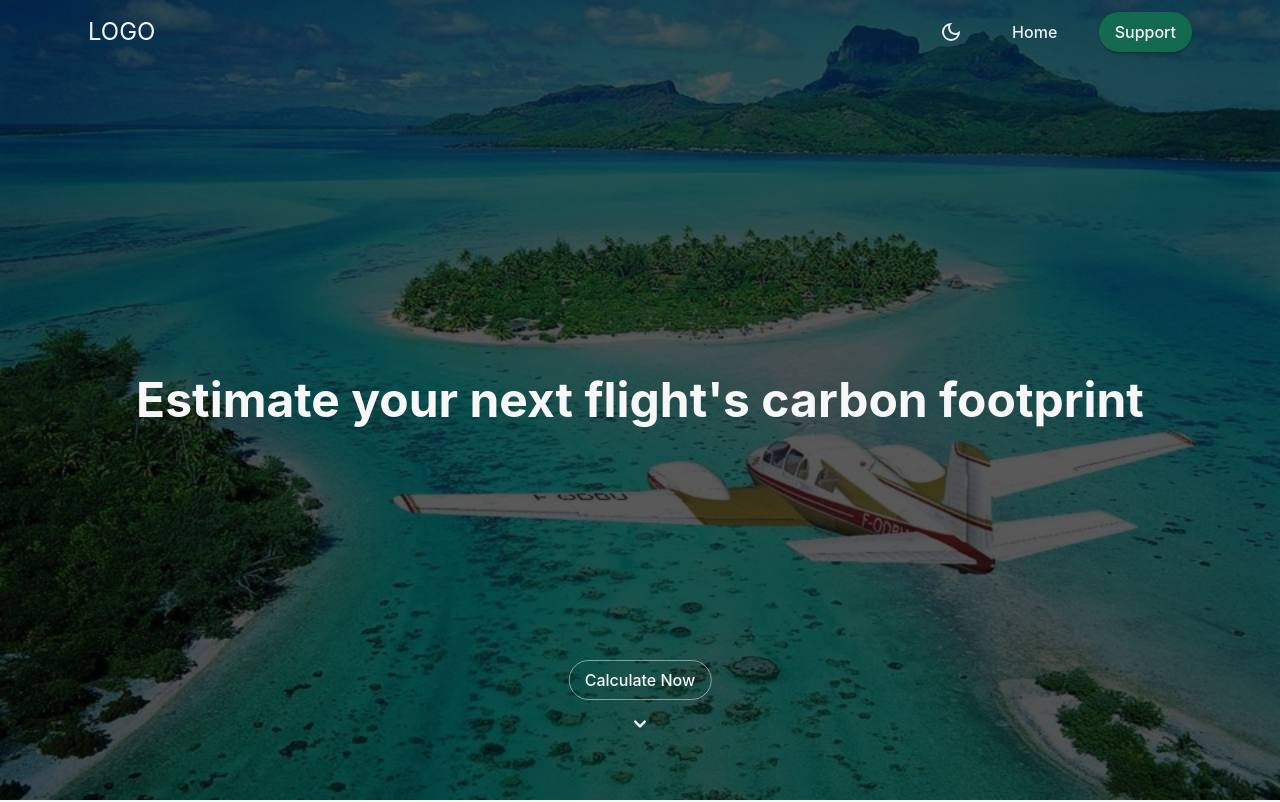
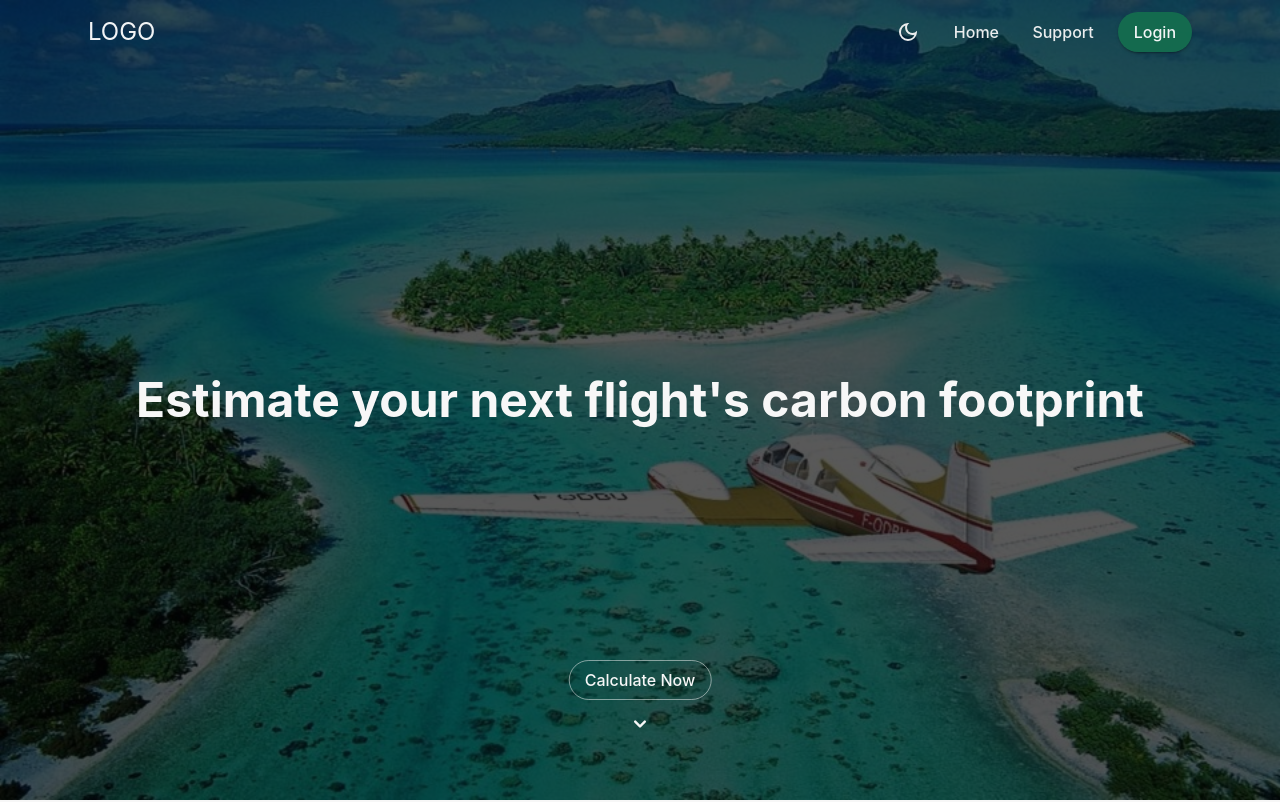
Before and after one commit to alisherkhan98/frintend-final-project, a React (Create React App) app: page / in a window 1280 px wide. Shown: the top 802 px of the page. Built offline with nearby package versions, Linux system fonts and the light colour scheme; no server answers.

Commit message:
button scale on hover

```diff
--- a/src/components/Hero.js
+++ b/src/components/Hero.js
@@ -52,6 +52,9 @@ function Hero() {
             left: "50%",
             bottom: "10%",
             transform: "translate(-50%, -50%)",
+            "&:hover": {
+              transform: "translate(-50%, -50%) scale(1.05)",
+            },
           }}
           onClick={() => {
             window.scrollTo({
--- a/src/components/Navbar.js
+++ b/src/components/Navbar.js
@@ -127,11 +127,14 @@ function Navbar({ setIsDarkMode, isDarkMode }) {
               >
                 {darkModeIcon}
               </IconButton>
-              <Button color={show ? "primary" : "hero"} sx={{ mx: 2 }}>
+              <Button color={show ? "primary" : "hero"} sx={{ mr: 2 }}>
                 Home
               </Button>
-              <Button variant="contained" color="primary" sx={{ ml: 2 }}>
+              <Button color={show ? "primary" : "hero"} sx={{ mr: 2 }}>
                 Support
+              </Button>
+              <Button variant="contained" color="primary" sx={{}}>
+                Login
               </Button>
             </Box>
             <IconButton
--- a/src/theme.js
+++ b/src/theme.js
@@ -55,6 +55,10 @@ function Theme({ children, isDarkMode }) {
             width: "fit-content",
             textTransform: "unset",
             fontSize: "1rem",
+            transition: "all .3s ease",
+            "&:hover": {
+              transform: "scale(1.02)",
+            },
           },
         },
       },
```
